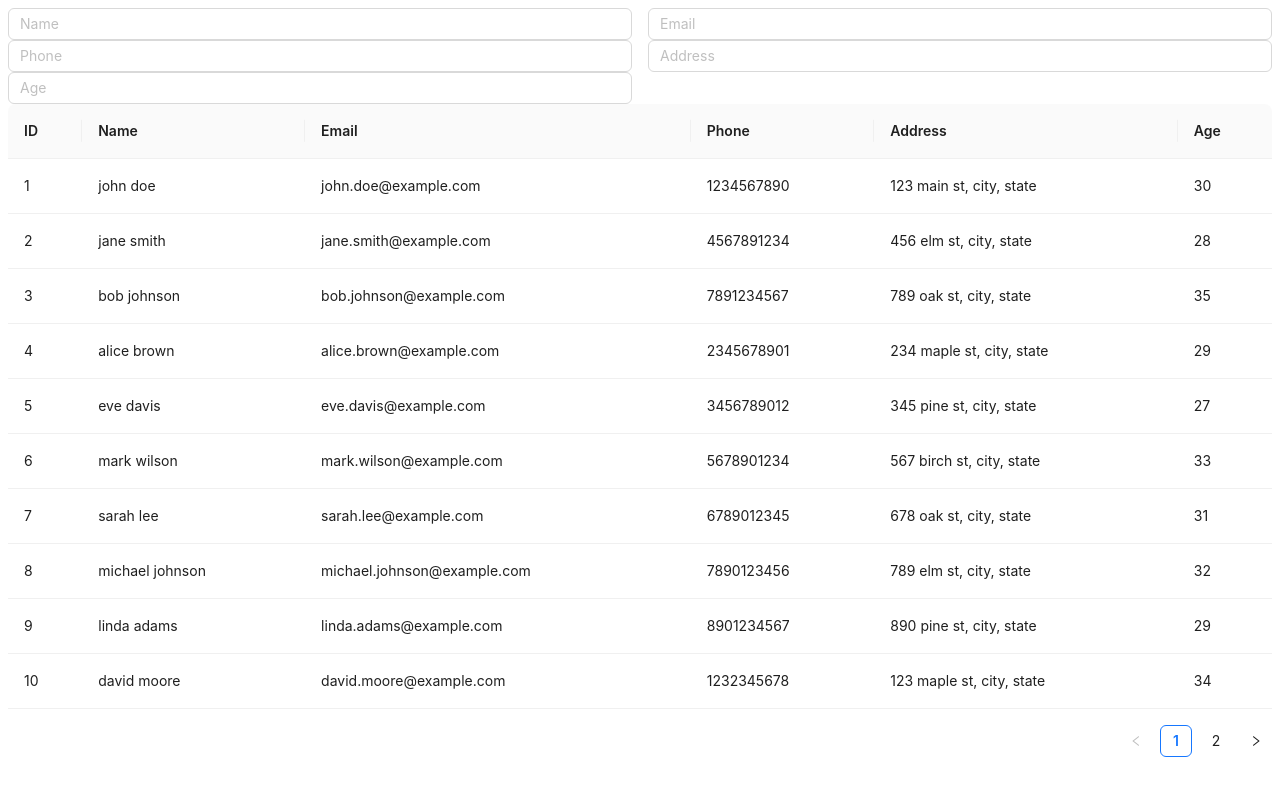
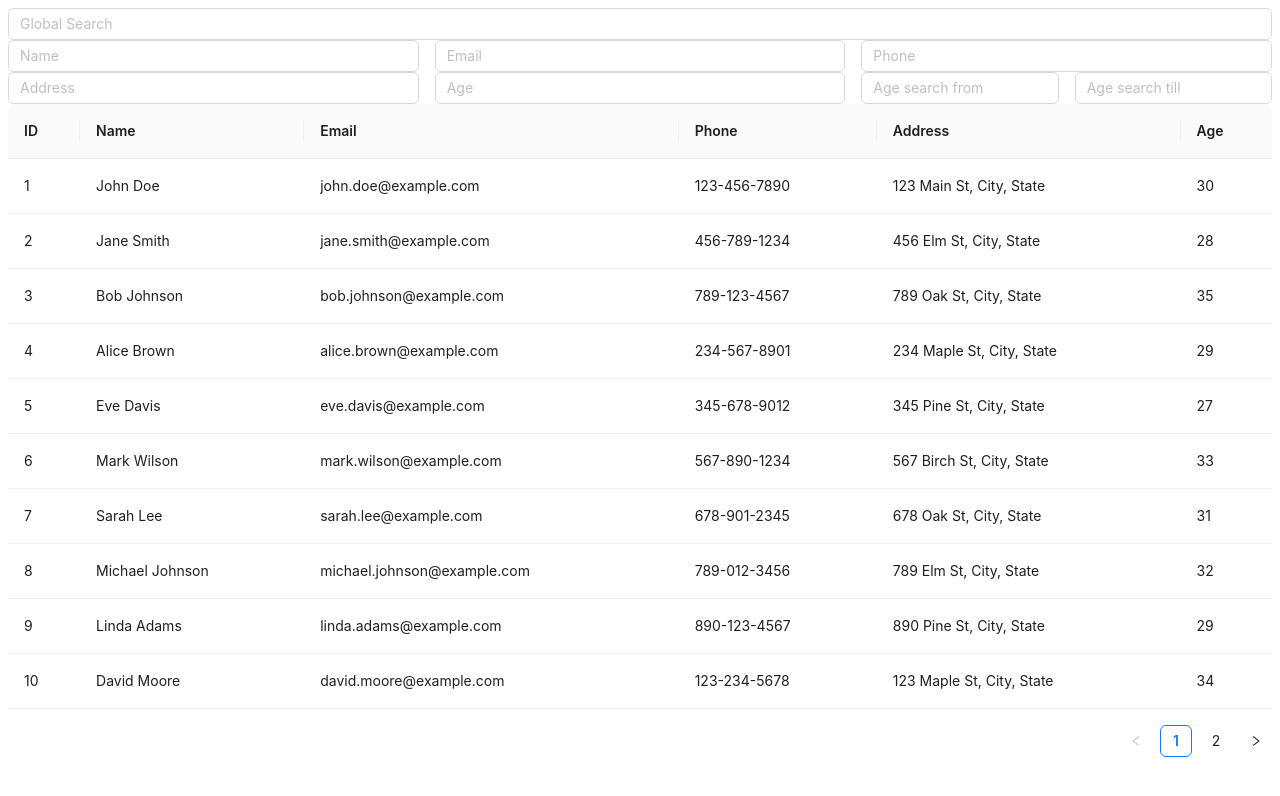
Before and after one commit to AlexFedorko/CRM, a React (Vite) app: page /customer/list in a window 1280 px wide. Shown: the top 796 px of the page. Built offline with nearby package versions, Linux system fonts and the light colour scheme.

Commit message:
Add redux

```diff
--- /dev/null
+++ b/src/Global/reducer.js
@@ -0,0 +1,16 @@
+import {LOAD_CUSTOMER_LIST} from "../Page/Customer/List/constants.js";
+import {produce} from 'immer';
+
+
+import customers from '../Page/Customer/List/customer'
+export const initial = {
+    customers: []
+}
+export default (state = initial, action) => produce(state, draft => {
+
+    switch(action.type){
+        case LOAD_CUSTOMER_LIST:
+            draft.customers = customers;
+        break;
+    }
+})
--- /dev/null
+++ b/src/Page/Customer/List/actions.js
@@ -0,0 +1,22 @@
+import {LOAD_CUSTOMER_LIST, LOAD_CUSTOMER_LIST_ERROR, LOAD_CUSTOMER_LIST_SUCCESS} from "./constants.js";
+
+export function loadCustomerList (params={}) {
+    return {
+        type: LOAD_CUSTOMER_LIST,
+        params
+    }
+}
+
+export function loadCustomerListSuccess (items) {
+    return {
+        type: LOAD_CUSTOMER_LIST_SUCCESS,
+        items
+    }
+}
+
+export function loadCustomerListError (error) {
+    return {
+        type: LOAD_CUSTOMER_LIST_ERROR,
+        error
+    }
+}
--- /dev/null
+++ b/src/Page/Customer/List/constants.js
@@ -0,0 +1,5 @@
+const SCOPE = 'app/customer/list'
+
+export const LOAD_CUSTOMER_LIST = SCOPE + '/LOAD_CUSTOMER_LIST';
+export const LOAD_CUSTOMER_LIST_SUCCESS = SCOPE + '/LOAD_CUSTOMER_LIST_SUCCESS';
+export const LOAD_CUSTOMER_LIST_ERROR = SCOPE + '/LOAD_CUSTOMER_LIST_ERROR';
--- a/src/Page/Customer/List/index.jsx
+++ b/src/Page/Customer/List/index.jsx
@@ -1,29 +1,47 @@
-import React, {useMemo, useState} from 'react';
-import customers from './customer.json'
+import React, {useEffect, useMemo, useState} from 'react';
 import {Col, Input, Row, Table} from "antd";
 import columns from "./columns.js";
+import {useDispatch, useSelector} from "react-redux";
+import {loadCustomerList} from "./actions.js";
+import {makeSelectCustomerList} from "./selector.js";
+
+// 1. Для фильтров добавь грид. Сделай так.
+// Чтобы на телефоне было 1 поле в строку.
+// На планшете 2, на ПК 4 поля в строку.
+// Грид сделай используя antd
+// 2. Сделай фильтр возраст. ЧТобы можно было вписать от и до
+// 3. Сделай универсальный поиск по всем полям ( отдельный инпут)
+// 4. Сделай страницу добавление клиента
 
 const initial = {
     name: '',
     email: '',
     phone: '',
     address: '',
-    age: ''
+    age: '',
 }
-function Customers() {
+function CustomersListPage() {
+    const [filters, setFilters] = useState(initial);
+    const dispatch = useDispatch();
+    useEffect(() => {
+        dispatch(loadCustomerList());
+    }, []);
 
-    const [filters, setFilters] = useState(initial);
-
+    const customers = useSelector(makeSelectCustomerList())
 
     const customersNormalize = useMemo(() => {
-        return customers.map(v => {
+        const res = [];
+        for(const v of customers){
+            const item = {...v};
+
             for (const key of ['name', 'email', 'address']) {
-                v[key] = v[key].toLowerCase();
+                item[key] = item[key].toLowerCase();
             }
-            v.phone = v.phone.replace(/\D+/g, '');
-            v.age = v.age.toString();
-            return v;
-        })
+            item.phone = item.phone.replace(/\D+/g, '');
+            item.age = item.age.toString();
+            res.push(item);
+        }
+        return res;
     }, [customers])
 
     const customersFiltered = useMemo(() => {
@@ -56,46 +74,66 @@ function Customers() {
 
     return (
         <>
+            <Row gutter={[16,16]}>
+                <Col span={24}>
+                    <Input
+                    value={filters.name}
+                    onChange={onChangeFilter('name')}
+                    placeholder='Global Search'
+                    />
+                </Col>
+            </Row>
             <Row gutter={[16, 16]}>
-                <Col span={12}>
+                <Col span={8}>
                     <Input
                         value={filters.name}
                         onChange={onChangeFilter('name')}
                         placeholder='Name'
                     />
                 </Col>
-                <Col span={12}>
+                <Col span={8}>
                     <Input
                         value={filters.email}
                         onChange={onChangeFilter('email')}
                         placeholder='Email'
                     />
                 </Col>
-            </Row>
-
-            <Row gutter={[16, 16]}>
-                <Col span={12}>
+                <Col span={8}>
                     <Input
                         value={filters.phone}
                         onChange={onChangeFilter('phone')}
                         placeholder='Phone'
                     />
                 </Col>
-                <Col span={12}>
+            </Row>
+
+            <Row gutter={[16, 16]}>
+                <Col span={8}>
                     <Input
                         value={filters.address}
                         onChange={onChangeFilter('address')}
                         placeholder='Address'
                     />
                 </Col>
-            </Row>
-
-            <Row gutter={[16, 16]}>
-                <Col span={12}>
+                <Col span={8}>
                     <Input
                         value={filters.age}
                         onChange={onChangeFilter('age')}
                         placeholder='Age'
+                    />
+                </Col>
+                <Col span={4}>
+                    <Input
+                        value={filters.age}
+                        onChange={onChangeFilter('age')}
+                        placeholder='Age search from'
+                    />
+                </Col>
+                    <Col span={4}>
+                    <Input
+                        value={filters.age}
+                        onChange={onChangeFilter('age')}
+                        placeholder='Age search till'
                     />
                 </Col>
             </Row>
@@ -106,4 +144,4 @@ function Customers() {
         }
 
 
-export default Customers;
+export default CustomersListPage;
--- /dev/null
+++ b/src/Page/Customer/List/selector.js
@@ -0,0 +1,6 @@
+import {createSelector} from "reselect";
+import {initial} from "../../../Global/reducer.js";
+
+
+const contextGlobal = state => state.app || initial;
+export const makeSelectCustomerList = () => createSelector(contextGlobal, state =>  state.customers);
--- a/src/main.jsx
+++ b/src/main.jsx
@@ -1,6 +1,5 @@
 import React from 'react';
 import ReactDOM from 'react-dom/client';
-import App from './App.jsx';
 import '@crossfox/css-start';
 import {
     createBrowserRouter,
@@ -8,6 +7,16 @@ import {
 } from "react-router-dom";
 import Customers from "./Page/Customer/List/index.jsx";
 import CustomersAdd from "./Page/Customer/Add/index.jsx";
+import { Provider } from 'react-redux'
+import { configureStore } from '@reduxjs/toolkit'
+import reducerGlobal from '/src/Global/reducer'
+
+const store = configureStore({
+    reducer: {
+        app: reducerGlobal,
+    },
+})
+
 
 const router = createBrowserRouter([
     {
@@ -21,5 +30,7 @@ const router = createBrowserRouter([
 ])
 
 ReactDOM.createRoot(document.getElementById('root')).render(
-    <RouterProvider router={router}/>
+    <Provider store={store}>
+        <RouterProvider router={router}/>
+    </Provider>
 )
```
Also changed, not shown: package.json (+6 -1 lines), 1 other file (tests, documents, lock files or other folders).
